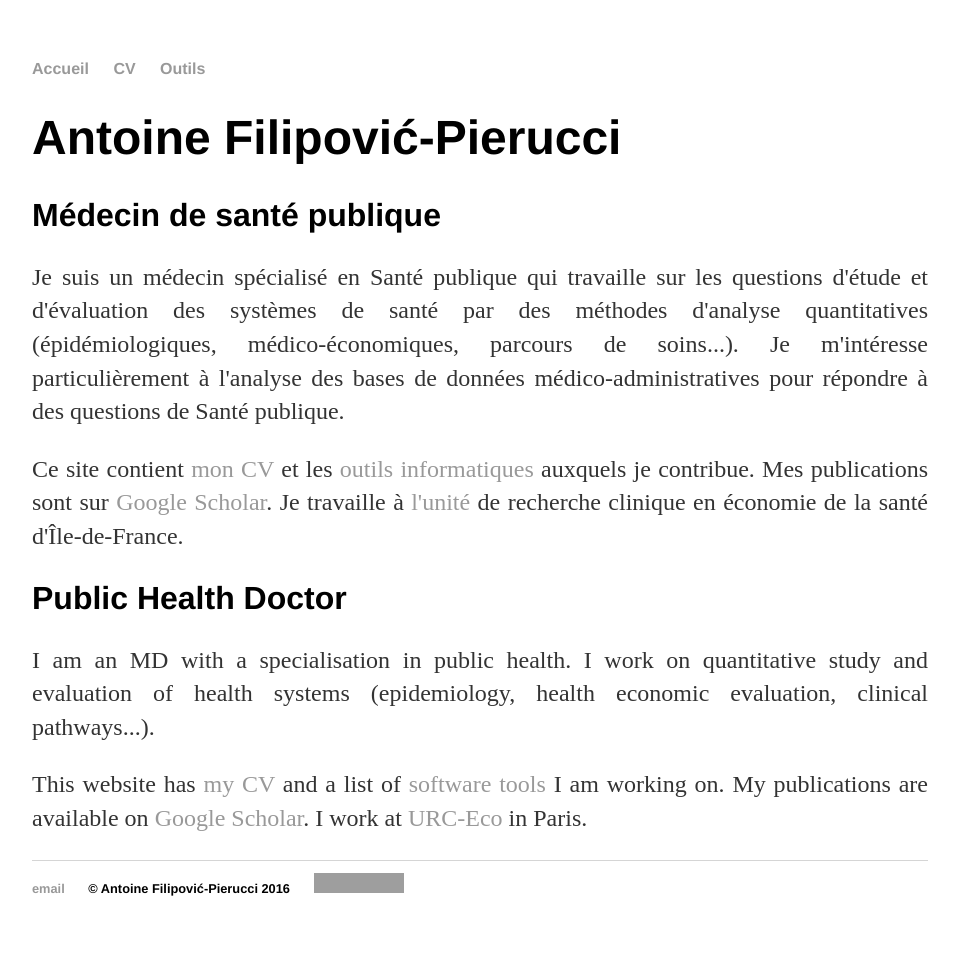
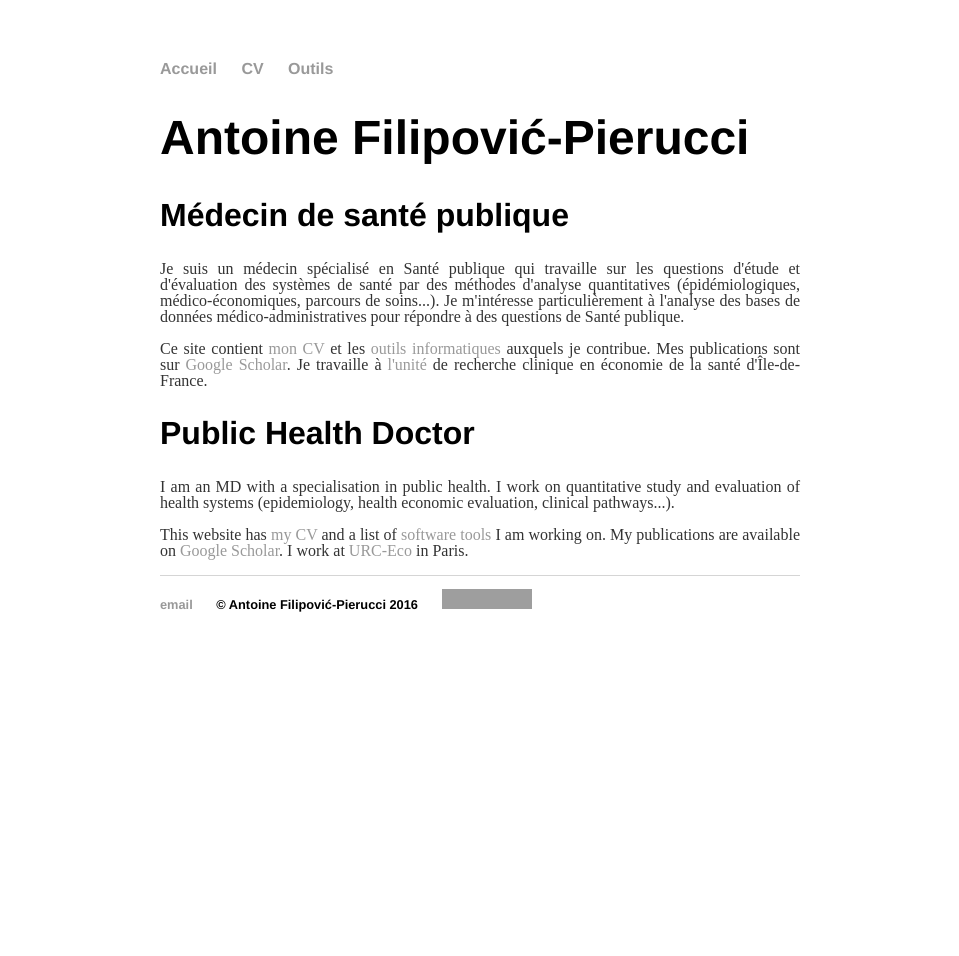
Before and after one commit to pierucci/pierucci.github.io, a Jekyll site: the page built from index.html, in a window 1280 px wide. Shown: the whole page, without its empty margins (160-1119 px from the left). Built offline with Jekyll 4.4.1, drawn with Linux system fonts in a browser that asks for light colours; after the commit the page ends 900 px from its top, so only the background shows below that; grey boxes are pictures that could not be loaded.

Commit message:
change margin and p size

```diff
--- a/css/main.css
+++ b/css/main.css
@@ -1,6 +1,6 @@
 body {
     margin: 60px auto;
-    width: 70%;
+    width: 50%;
 }
 nav ul, footer ul {
     font-family:'Helvetica', 'Arial', 'Sans-Serif';
@@ -28,8 +28,8 @@ h2 {
     font-family:'Helvetica', 'Arial', 'Sans-Serif';
 }
 p {
-    font-size: 1.5em;
-    line-height: 1.4em;
+    font-size: 1em;
+    line-height: 1em;
     color: #333;
     text-align:justify;
 }
```
